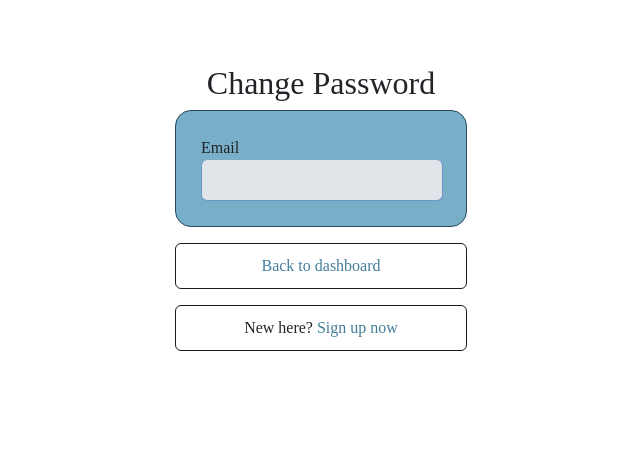
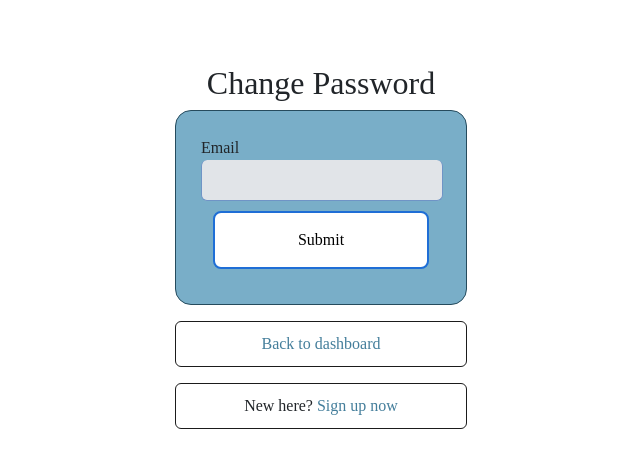
Before and after one commit to Ceres445/Team-10-Python-Project, a Django app: a page that uses SchoolApp/home/templates/registration/password_reset_form.html in a window 1280 px wide. Shown: the top 468 px of the page, without its empty margins (319-959 px from the left). Run offline with Django 3.2, Linux system fonts and the light colour scheme.

Commit message:
added submit button

```diff
--- a/SchoolApp/home/templates/registration/password_reset_form.html
+++ b/SchoolApp/home/templates/registration/password_reset_form.html
@@ -17,5 +17,8 @@
             required
         />
     </label>
+    <br />
+        <input class="submit" type="submit" name="Sign in " />
+    <br />
 </div>
 {% endblock %}
```
